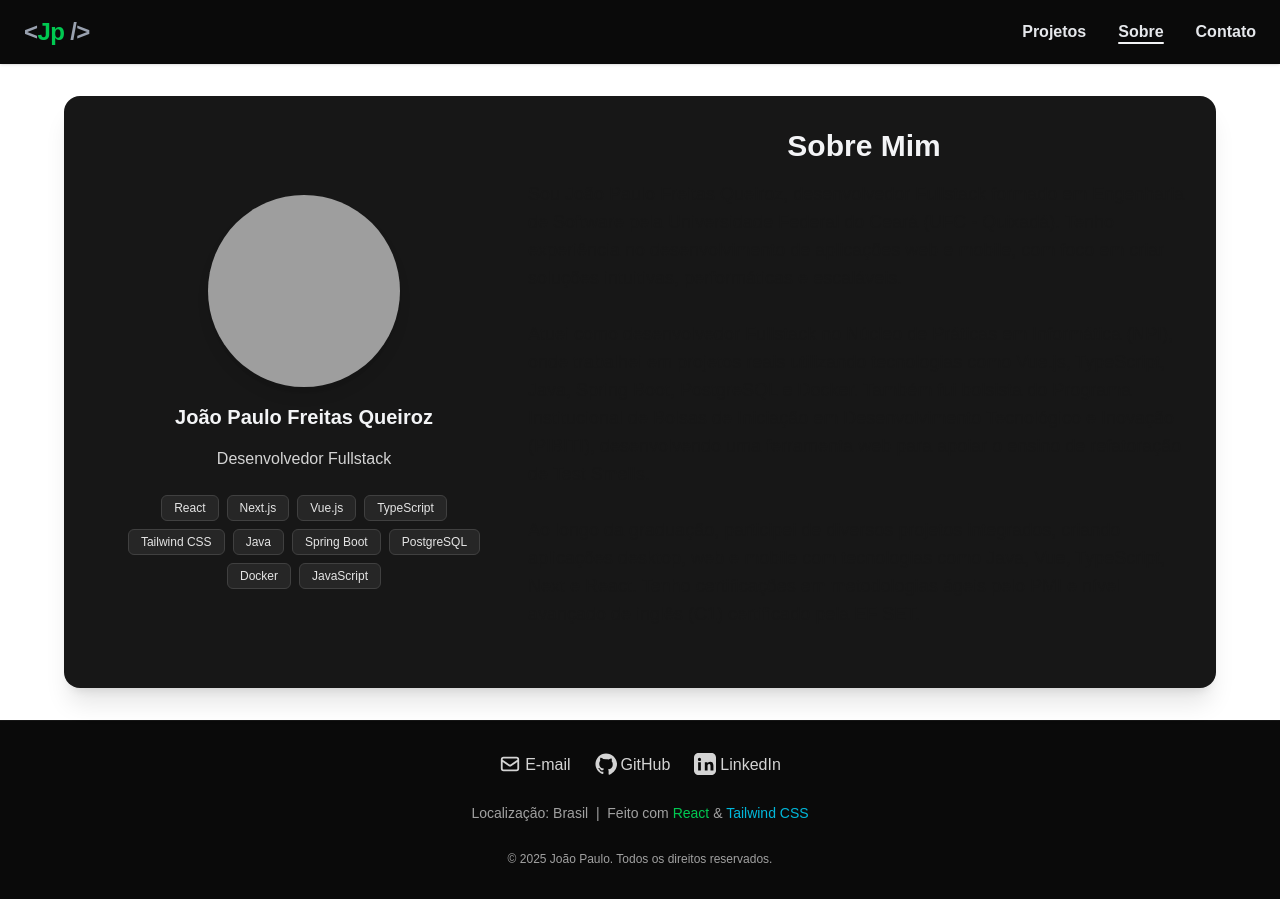
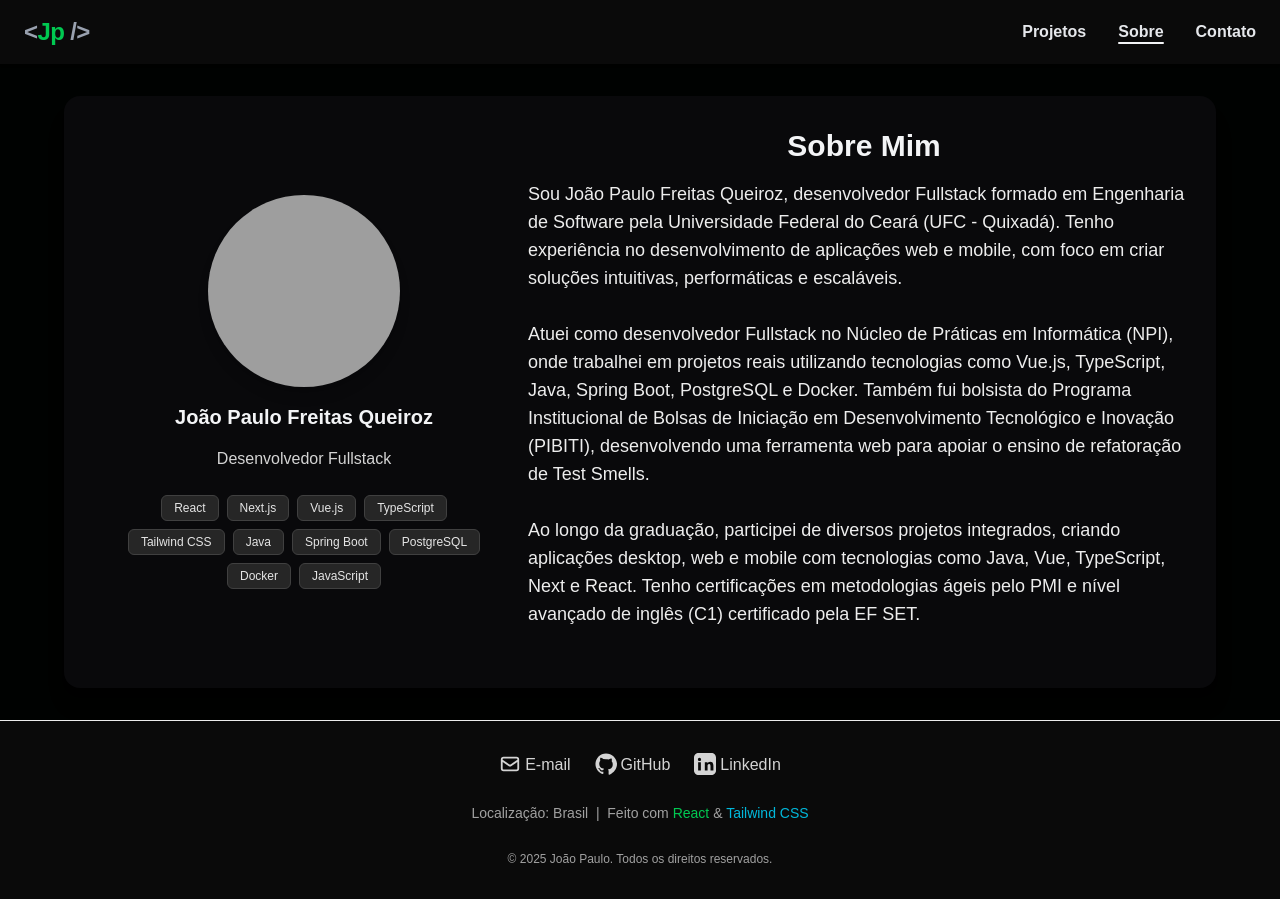
Before and after one commit to Joaopfq/joaopfq.github.io, a Next.js app: page /about in a window 1280 px wide. Built offline with nearby package versions, Linux system fonts and the light colour scheme; grey boxes are pictures that could not be loaded.

Commit message:
fix: fix colors in white mode

```diff
--- a/src/app/about/page.tsx
+++ b/src/app/about/page.tsx
@@ -18,9 +18,8 @@ function About() {
   return (
     <div className="py-8 bg-background flex justify-center">
       <div className="w-full max-w-6xl mx-auto px-2 sm:px-4 py-0 sm:py-8
-        bg-transparent sm:bg-neutral-900 sm:rounded-2xl sm:shadow-xl">
+        bg-transparent sm:bg-zinc-950 sm:rounded-2xl sm:shadow-xl">
         <div className="flex flex-col md:flex-row items-center justify-evenly gap-8 md:gap-0">
-          {/* Photo and Name First on Mobile */}
           <div className="w-full md:w-4/10 flex flex-col items-center order-1 md:order-none">
             <img
               src={"https://avatars.githubusercontent.com/u/102546648?v=4"}
@@ -40,9 +39,7 @@ function About() {
               ))}
             </div>
           </div>
-          {/* Text Section - Different for mobile/desktop */}
           <div className="w-full md:w-6/10 flex items-center justify-center order-2 md:order-none">
-            {/* Desktop text */}
             <div className="hidden sm:block sm:text-base md:text-lg max-w-2xl mx-auto">
               <h3 className="text-2xl md:text-3xl font-bold mb-4 text-gray-100 text-center">Sobre Mim</h3>
               Sou João Paulo Freitas Queiroz, desenvolvedor Fullstack formado em Engenharia de Software pela Universidade Federal do Ceará (UFC - Quixadá). Tenho experiência no desenvolvimento de aplicações web e mobile, com foco em criar soluções intuitivas, performáticas e escaláveis.
@@ -52,7 +49,6 @@ function About() {
               Ao longo da graduação, participei de diversos projetos integrados, criando aplicações desktop, web e mobile com tecnologias como Java, Vue, TypeScript, Next e React. Tenho certificações em metodologias ágeis pelo PMI e nível avançado de inglês (C1) certificado pela EF SET.
               <br /><br />
             </div>
-            {/* Mobile text */}
             <div className="block sm:hidden text-base max-w-md mx-auto text-neutral-200 text-center px-1">
               Olá! Sou João Paulo, desenvolvedor fullstack especializado em criar soluções web e mobile modernas. Tenho experiência com React, Next.js, Vue, Java, Spring Boot e mais.
               <br /><br />
--- a/src/app/globals.css
+++ b/src/app/globals.css
@@ -1,8 +1,8 @@
 @import "tailwindcss";
 
 :root {
-  --background: #ffffff;
-  --foreground: #171717;
+  --background: #000201;
+  --foreground: #ededed;
 }
 
 @theme inline {
```
